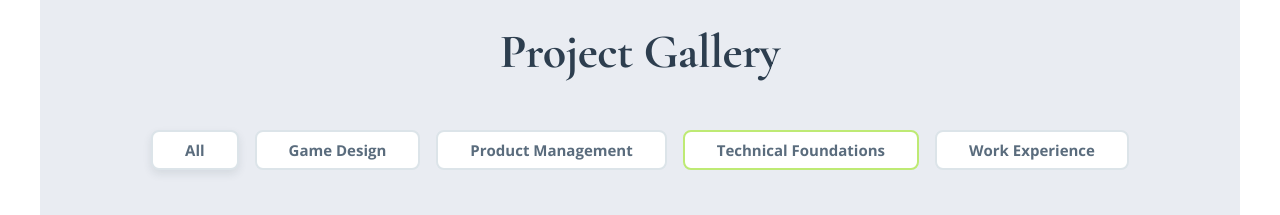
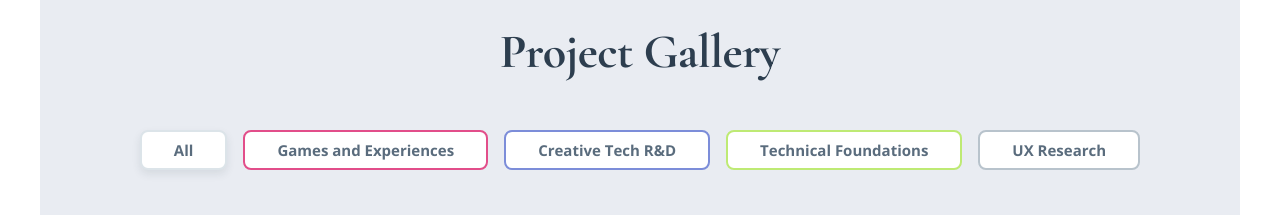
Before and after one commit to winternight573/portfolio, a plain HTML site: page docs/index.html in a window 1280 px wide. Shown: the part 2740-2955 px from the top of the page. Drawn offline with nearby package versions, Linux system fonts and the light colour scheme.

Commit message:
fix broken categories

```diff
--- a/docs/index.html
+++ b/docs/index.html
@@ -48,10 +48,10 @@
       <h2>Project Gallery</h2>
       <div id="tabs">
         <button data-category="all" class="active">All</button>
-        <button data-category="Game Design">Game Design</button>
-        <button data-category="Product Management">Product Management</button>
+        <button data-category="Games and Experiences">Games and Experiences</button>
+        <button data-category="Creative Tech R&D">Creative Tech R&D</button>
         <button data-category="Technical Foundations">Technical Foundations</button>
-        <button data-category="Work Experience">Work Experience</button>
+        <button data-category="UX Research">UX Research</button>
       </div>
       <div id="project-cards"></div>
     </section>
```
